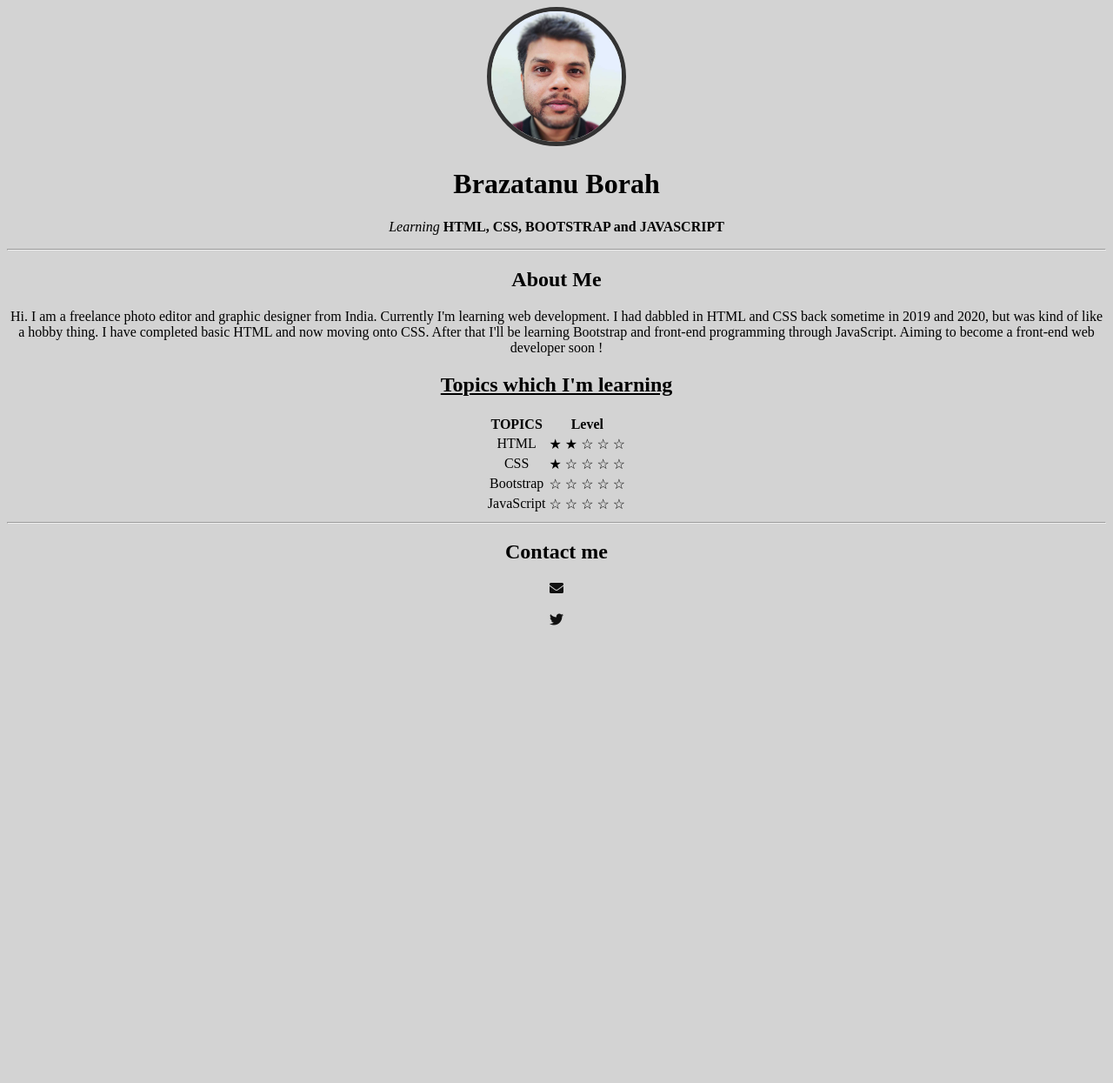
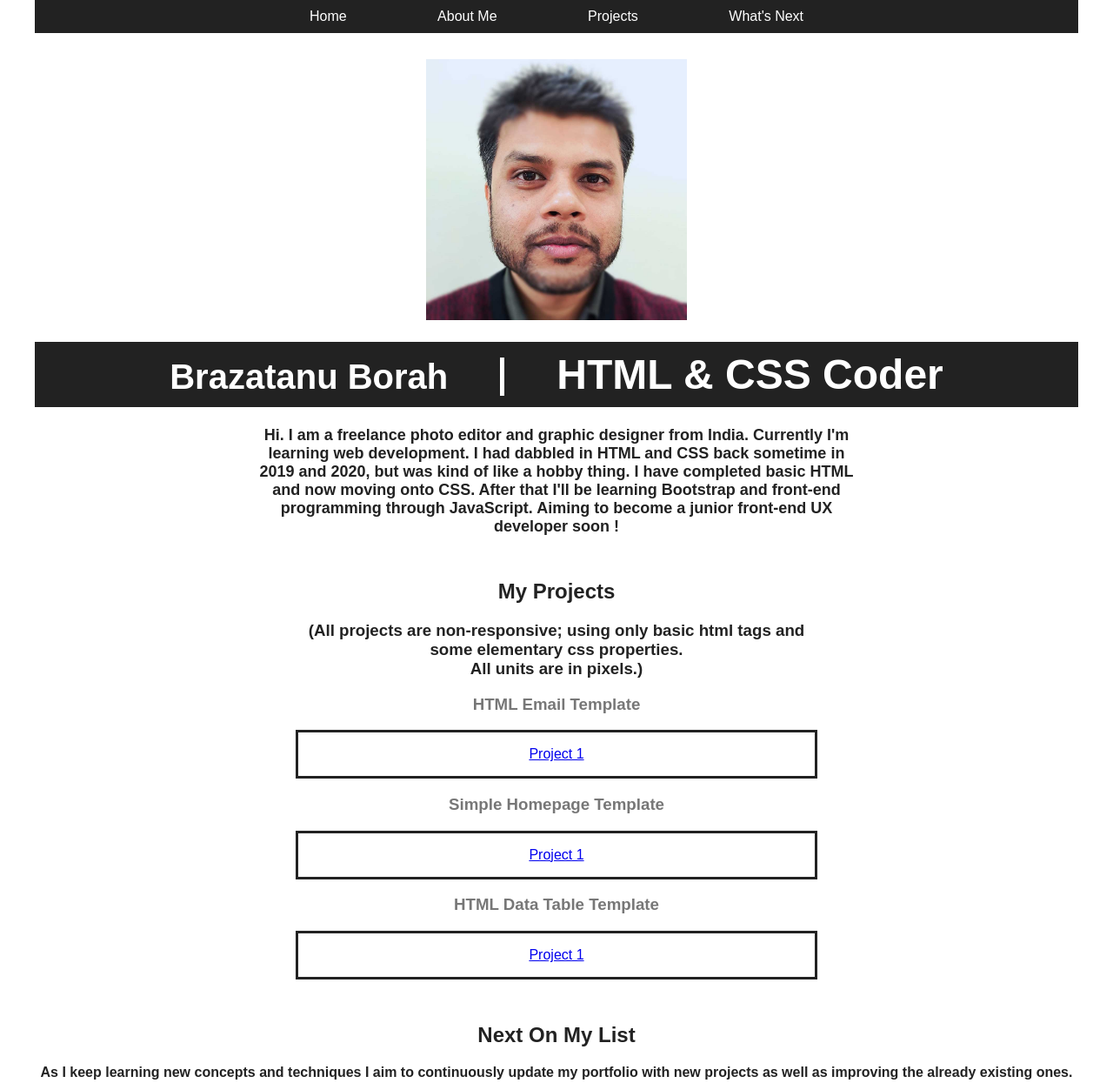
Before and after one commit to Brazatanu-Borah/my-portfolio, a plain HTML site: page index.html in a window 1280 px wide. Shown: the top 1245 px of the page at 87% size. Before the commit the page ends 800 px from the top, so only its background shows below. Drawn offline with Linux system fonts and the light colour scheme.

Commit message:
Updated my portfolio
Gave a new look to my portfolio ui. Added 3 sample projects from my github account. Added folder structure organization to my files.

```diff
--- /dev/null
+++ b/css/styles.css
@@ -0,0 +1,99 @@
+html,
+body {
+	font-family: Arial, Helvetica, sans-serif;
+	color: #222;
+	margin-top: 0;
+	margin-bottom: 0;
+}
+
+* {
+	box-sizing: border-box;
+}
+
+.wrapper {
+	width: 1200px;
+	margin: auto;
+	text-align: center;
+}
+
+.nav {
+	background-color: #222;
+	padding-top: 10px;
+	padding-bottom: 10px;
+	text-align: center;
+}
+
+.nav a {
+	color: #fff;
+	text-decoration: none;
+	margin-right: 50px;
+	margin-left: 50px;
+}
+
+.hero img {
+	width: 300px;
+	margin-top: 30px;
+}
+
+h1 {
+	background-color: #222;
+	color: #fff;
+	padding-top: 10px;
+	padding-bottom: 10px;
+}
+
+h1 span.display-name {
+	font-size: 40px;
+	/* font-style: italic; */
+	border-right: #fff solid 5px;
+	padding-right: 60px;
+}
+
+h1 span.display-desc {
+	font-size: 48px;
+	padding-left: 60px;
+}
+
+#about-me p {
+	font-size: 18px;
+	font-weight: 600;
+	width: 700px;
+	margin: 0 auto;
+}
+
+.projects {
+	width: 600px;
+	margin: 0 auto;
+}
+
+.project-1,
+.project-2,
+.project-3 {
+	width: 600px;
+	border: solid #222;
+}
+
+.project-title {
+	color: #777;
+}
+
+.footer {
+	background-color: #222;
+	color: #fff;
+	padding-top: 10px;
+	padding-bottom: 10px;
+}
+
+.footer a img {
+	color: #fff;
+	width: 20px;
+}
+
+#about-me, #my-projects, #next-on-list {
+	margin-bottom: 50px;
+}
+
+ol {
+	list-style: none;
+	font-style: italic;
+}
--- a/index.html
+++ b/index.html
@@ -1,77 +1,68 @@
 <!DOCTYPE html>
-<html lang="en">
+<html>
 
 <head>
-    <meta charset="UTF-8">
-    <title>Brazatanu Borah</title>
-    <link rel="stylesheet" href="https://cdnjs.cloudflare.com/ajax/libs/font-awesome/5.15.4/css/all.min.css">
-    <style type="text/css">
-        a {
-            color:#111;
-        }
-        img {
-            border: solid 5px #333;
-        }
-    </style>
+	<title>Brazatanu Borah | Portfolio</title>
+	<link rel="stylesheet" href="css/styles.css">
 </head>
 
-<body style="text-align: center; background-color: lightgray;">
+<body>
 
-    <img
-            src="images/brazatanu-borah.jpg"
-            alt="Brazatanu Borah"
-            width="150"
-            style="border-radius: 50%;">
-    <h1>Brazatanu Borah</h1>
-    <p><em>Learning</em> <strong>HTML, CSS, BOOTSTRAP and JAVASCRIPT</strong></p>
+	<div class="wrapper">
 
-    <hr>
+		<div class="nav">
+			<a href="index.html">Home</a>
+			<a href="#about-me">About Me</a>
+			<a href="#my-projects">Projects</a>
+			<a href="#next-on-list">What's Next</a>
+		</div>
 
-    <h2>About Me</h2>
-    <p>Hi. I am a freelance photo editor and graphic designer from India. Currently I'm learning web development. I had dabbled in HTML and CSS back sometime in 2019 and 2020, but was kind of like a hobby thing. I have completed basic HTML and now moving onto CSS. After that I'll be learning Bootstrap and front-end programming through JavaScript. Aiming to become a front-end web developer soon !</p>
+		<div class="hero">
+			<img src="images/brazatanu-borah.jpg" alt="Portfolio image of Brazatanu Borah">
+		</div>
 
-    <h2><u>Topics which I'm learning</u></h2>
-    <table align="center">
-        <thead>
-            <tr>
-                <th>TOPICS</th>
-                <th>Level</th>
-            </tr>
-        </thead>
-        <tbody>
-            <tr>
-                <td>HTML</td>
-                <td>&#9733 &#9733 &#9734 &#9734 &#9734</td>
-            </tr>
-            <tr>
-                <td>CSS</td>
-                <td>&#9733 &#9734 &#9734 &#9734 &#9734</td>
-            </tr>
-            <tr>
-                <td>Bootstrap</td>
-                <td>&#9734 &#9734 &#9734 &#9734 &#9734</td>
-            </tr>
-            <tr>
-                <td>JavaScript</td>
-                <td>&#9734 &#9734 &#9734 &#9734 &#9734</td>
-            </tr>
-        </tbody>
-    </table>
+		<div class="about" id="about-me">
+			<h1><span class="display-name">Brazatanu Borah</span><span class="display-desc">HTML &amp; CSS Coder</span></h1>
+			<p>Hi. I am a freelance photo editor and graphic designer from India. Currently I'm learning web development. I had dabbled in HTML and CSS back sometime in 2019 and 2020, but was kind of like a hobby thing. I have completed basic HTML and now moving onto CSS. After that I'll be learning Bootstrap and front-end programming through JavaScript. Aiming to become a junior front-end UX developer soon !</p>
+		</div>
 
-    <hr>
+		<div class="projects" id="my-projects">
+			<h2>My Projects</h2>
+			<h3>(All projects are non-responsive; using only basic html tags and some elementary css properties.<br> All units
+				are in pixels.)</h3>
+			<h3 class="project-title">HTML Email Template</h3>
+			<div class="project-1">
+				<p><a href="project-1.html">Project 1</a></p>
+			</div>
+			<h3 class="project-title">Simple Homepage Template</h3>
+			<div class="project-2">
+				<p><a href="project-1.html">Project 1</a></p>
+			</div>
+			<h3 class="project-title">HTML Data Table Template</h3>
+			<div class="project-3">
+				<p><a href="project-1.html">Project 1</a></p>
+			</div>
+		</div>
 
-    <h2>Contact me</h2>
+		<div class="targets" id="next-on-list">
+			<h2>Next On My List</h2>
+			<p><strong>As I keep learning new concepts and techniques I aim to continuously update my portfolio with new projects as well as improving the already existing ones.</strong></p>
+			<ol>
+				<li>Learn Flexbox and Responsive Design</li>
+				<li>Update Portfolio Site to be responsive using Flexbox and media queries</li>
+				<li>Update All projects also to be responsive using Flexbox and media queries</li>
+				<li>Add a Simple Responsive Landing Page Project to my portfolio</li>
+			</ol>
+		</div>
 
-    <a href="mailto:random@gmail.com" title="Click here to open your mail program and quickly send me a message">
-        <i class="fas fa-envelope"></i>
-    </a>
+		<div class="footer">
+			<p>My social media existence ( very sparse )</p>
+			<p>
+				<a href="https://twitter.com" target="_blank"><img src="images/twitter.png" alt="Facebook icon"></a>
+			</p>
+		</div>
 
-    <br><br>
-
-    <a href="https://twitter.com/BrazatanuB" target="_blank">
-        <i class="fab fa-twitter"></i>
-    </a>
-
+	</div>
 
 </body>
 
```
Also changed, not shown: images/twitter.png (added).
